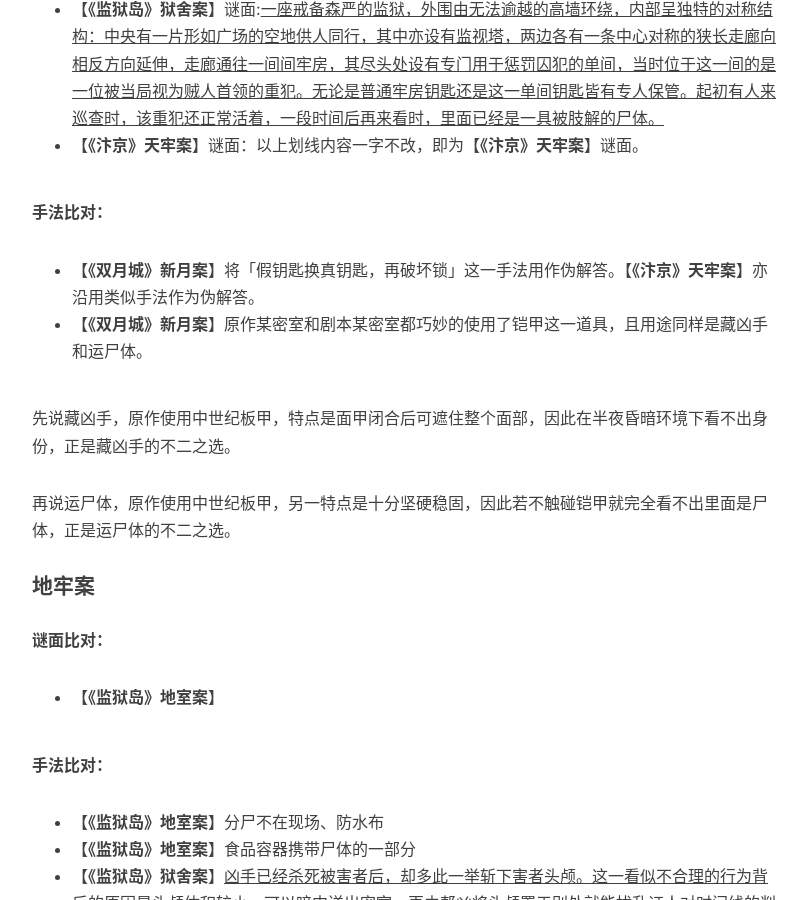
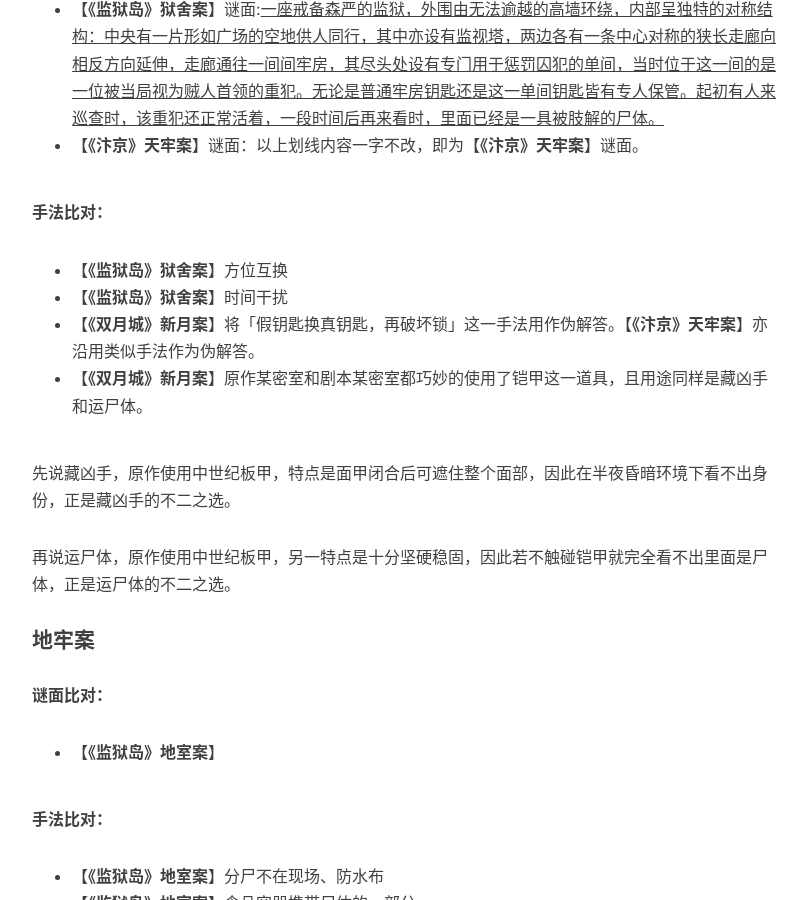
Before and after one commit to mysteryreview/mysteryreview.github.io, a Jekyll site: the page built from _posts/2024-05-31-北宋奇案.md, in a window 1280 px wide and 900 px high, scrolled down 1636 px. Shown: the whole window, without its empty margins (233-1039 px from the left). Built offline with Jekyll 4.4.1, drawn with Linux system fonts in a browser that asks for light colours; nearby versions of some CDN libraries; comment, search, counter and statistics services are not loaded.

Commit message:
Update 2024-05-31-北宋奇案.md

```diff
--- a/_posts/2024-05-31-北宋奇案.md
+++ b/_posts/2024-05-31-北宋奇案.md
@@ -44,6 +44,8 @@ tags:
 
 **手法比对：**
 
+* 【**《监狱岛》狱舍案**】方位互换
+* 【**《监狱岛》狱舍案**】时间干扰
 * 【**《双月城》新月案**】将「假钥匙换真钥匙，再破坏锁」这一手法用作伪解答。【**《汴京》天牢案**】亦沿用类似手法作为伪解答。
 * 【**《双月城》新月案**】原作某密室和剧本某密室都巧妙的使用了铠甲这一道具，且用途同样是藏凶手和运尸体。
 
```
